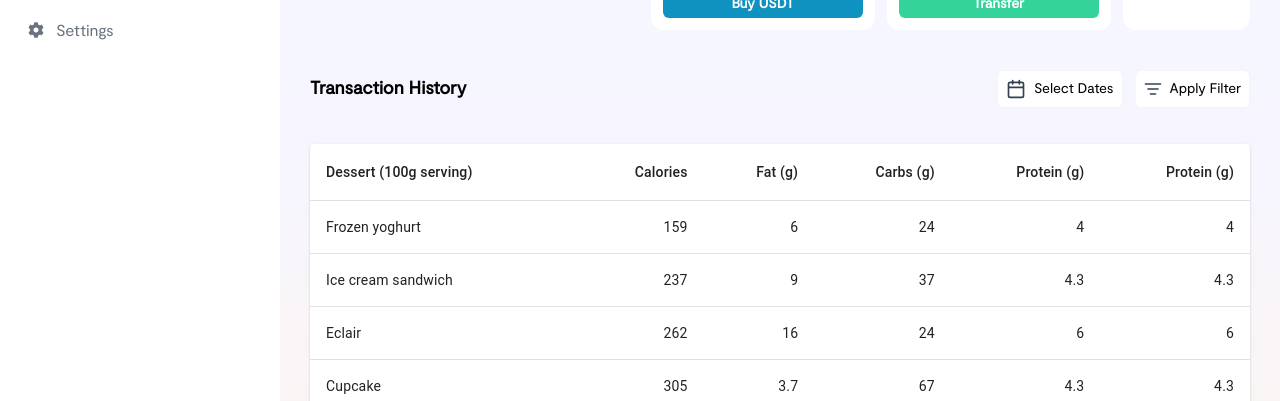
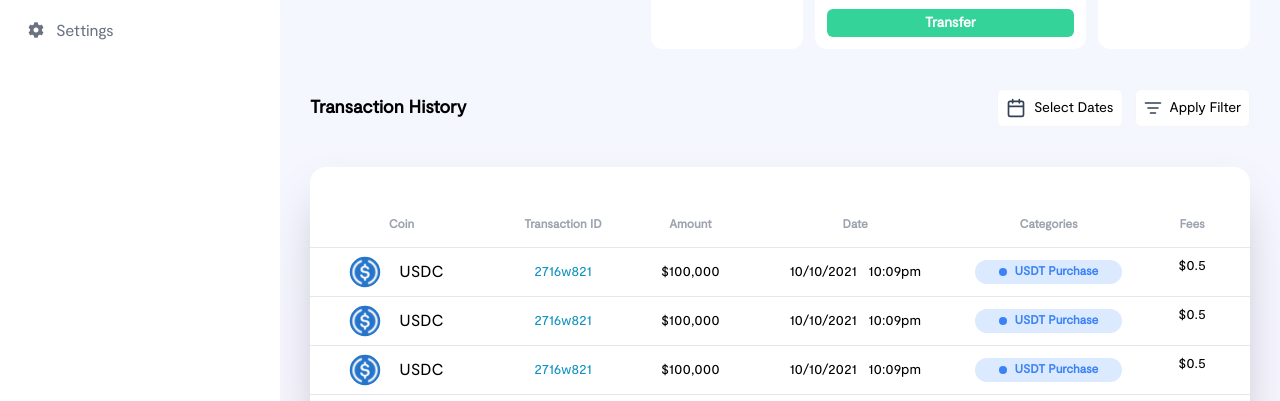
Before and after one commit to Solintin/afridex-dashboard, a React (Create React App) app: page /dashboard in a window 1280 px wide. Shown: the part 393-794 px from the top of the page. Built offline with nearby package versions, Linux system fonts and the light colour scheme; some icons are missing.

Commit message:
Dashboard Rebranded

```diff
--- a/src/Components/DashboardContent.jsx
+++ b/src/Components/DashboardContent.jsx
@@ -1,6 +1,6 @@
 import BoltIcon from "@mui/icons-material/Bolt";
 import afridex_coin from "../assets/images/afridex_coin.svg";
-import wallet from "../assets/images/Wallet.svg";
+import wallet from "../assets/images/Wallet.png";
 import transfer from "../assets/images/transfer.svg";
 import buy from "../assets/images/buy.svg";
  import BasicTable from '../Components/Table'
@@ -111,7 +111,7 @@ const DashboardContent = (props) => {
         </div>
       </div>
 
-      <div className=" mb-9 flex justify-between items-center">
+      <div className=" mb-5 flex justify-between items-center">
         <div className="font-bold text-lg">Transaction History</div>
         <div className="flex text-sm font-medium items-center space-x-3">
           <div className="bg-white rounded-md  border border-afridex-neutral p-2 flex items-center ">
--- a/src/Components/Table.jsx
+++ b/src/Components/Table.jsx
@@ -1,56 +1,103 @@
-import * as React from 'react';
-import Table from '@mui/material/Table';
-import TableBody from '@mui/material/TableBody';
-import TableCell from '@mui/material/TableCell';
-import TableContainer from '@mui/material/TableContainer';
-import TableHead from '@mui/material/TableHead';
-import TableRow from '@mui/material/TableRow';
-import Paper from '@mui/material/Paper';
+import afridex_coin from "../assets/images/afridex_coin.svg";
+export default function BasicTable() {
 
-function createData(name, calories, fat, carbs, protein) {
-  return { name, calories, fat, carbs, protein };
+
+
+  return <>
+
+
+
+
+
+
+
+
+  <div className='table-section mt-10 lg:mt-10 rounded-2xl bg-white shadow-2xl py-3 lg:py-4'>
+
+
+      <div className='table-wrapper mt-5 w-full overflow-x-scroll lg:overflow-x-hidden pb-6'>
+        <table className='w-full items-center table-auto'>
+          <thead>
+          <tr className='border-b border-gray-200 font-bold text-xs text-gray-400 leading-5'>
+
+            <th className='p-3 '>
+           Coin
+            </th>
+            <th className='p-3 '>
+              Transaction ID
+            </th>
+            <th className='p-3 '>
+           Amount
+            </th>
+            <th className='p-3 '>
+              Date
+            </th>
+            <th className='p-3 '>
+             Categories
+            </th>
+            <th className='px-3'>
+              Fees
+            </th>
+
+          </tr>
+          </thead>
+          <tbody className=''>
+
+          {
+            [...Array(10)].map( (i, idx) =>{
+              return (
+                <tr key={idx} className='border-b border-gray-200 py-3 cursor-pointer odd:bg-gray-100s'>
+
+                <td className=' px-3 whitespace-nowrap pr-6'>
+                  <div className='flex justify-center items-center space-x-4'>
+                    <img className='rounded-full w-36px h-36px' src={afridex_coin } alt=''/>
+                    <div className='name'>
+                    USDC
+                    </div>
+                  </div>
+                </td>
+                <td className='text-sm px-3 leading-5 text-center whitespace-nowrap text-afridex-core font-medium'>
+                2716w821
+                </td>
+                <td className='text-sm px-3 leading-5 text-center whitespace-nowrap text-black font-medium'>
+                $100,000
+                </td>
+                <td className='text-sm px-3 leading-5 text-center whitespace-nowrap text-black font-medium'>
+                 <span className="mr-2">10/10/2021 </span>  <span>10:09pm
+                 </span>                </td>
+                <td className='text-sm px-3 leading-5 text-center whitespace-nowrap text-black font-medium'>
+
+                  <div className="bg-blue-100 rounded-xl py-1 flex justify-center items-center">
+                  <div className="h-2 w-2 bg-blue-500 rounded-full mr-2"></div>
+                  <span className="font-bold text-xs text-blue-500">USDT Purchase</span>
+                  </div>
+
+                </td>
+                <td className='text-sm px-3 flex justify-center items-center whitespace-nowrap leading-5  text-afridex font-medium'>
+                <div className='rounded-full text-center mb-3 px-4   py-2'>
+                $0.5
+                </div>
+                </td>
+
+
+
+
+              </tr>
+              )
+            })
+          }
+          </tbody>
+        </table>
+
+        <div className='see-more flex justify-center items-center mt-6'>
+          <a href='/' className='text-center mx-auto text-gray-700  font-bold underline text-sm leading-5'>See All Users</a></div>
+      </div>
+    </div>
+
+
+
+
+
+
+  </>;
 }
-
-const rows = [
-  createData('Frozen yoghurt', 159, 6.0, 24, 4.0),
-  createData('Ice cream sandwich', 237, 9.0, 37, 4.3),
-  createData('Eclair', 262, 16.0, 24, 6.0),
-  createData('Cupcake', 305, 3.7, 67, 4.3),
-  createData('Gingerbread', 356, 16.0, 49, 3.9),
-];
-
-export default function BasicTable() {
-  return (
-    <TableContainer component={Paper}>
-      <Table sx={{ minWidth: 650 }} aria-label="simple table">
-        <TableHead>
-          <TableRow>
-            <TableCell>Dessert (100g serving)</TableCell>
-            <TableCell align="right">Calories</TableCell>
-            <TableCell align="right">Fat&nbsp;(g)</TableCell>
-            <TableCell align="right">Carbs&nbsp;(g)</TableCell>
-            <TableCell align="right">Protein&nbsp;(g)</TableCell>
-            <TableCell align="right">Protein&nbsp;(g)</TableCell>
-          </TableRow>
-        </TableHead>
-        <TableBody>
-          {rows.map((row) => (
-            <TableRow
-              key={row.name}
-              sx={{ '&:last-child td, &:last-child th': { border: 0 } }}
-            >
-              <TableCell component="th" scope="row">
-                {row.name}
-              </TableCell>
-              <TableCell align="right">{row.calories}</TableCell>
-              <TableCell align="right">{row.fat}</TableCell>
-              <TableCell align="right">{row.carbs}</TableCell>
-              <TableCell align="right">{row.protein}</TableCell>
-              <TableCell align="right">{row.protein}</TableCell>
-            </TableRow>
-          ))}
-        </TableBody>
-      </Table>
-    </TableContainer>
-  );
-}
--- a/src/Pages/dashboard.jsx
+++ b/src/Pages/dashboard.jsx
@@ -48,7 +48,7 @@ export default function Dashboard() {
           <input
             type="text"
             placeholder="Search.."
-            className="absolute border-2 pl-8  pr-3 py-2 mt-14 border-afridex-neutral overflow-hidden overflow-ellipsis rounded-xl flex-1 outline-none focus:border-afridex-core"
+            className="absolute w-full border-2 pl-8  pr-3 py-2 mt-14 border-afridex-neutral overflow-hidden overflow-ellipsis rounded-xl flex-1 outline-none focus:border-afridex-core"
           />
         </div>
         <div className="pt-12 space-y-7  ">
```
Also changed, not shown: src/assets/images/Wallet.png (added), 1 other file (tests, documents, lock files or other folders).
